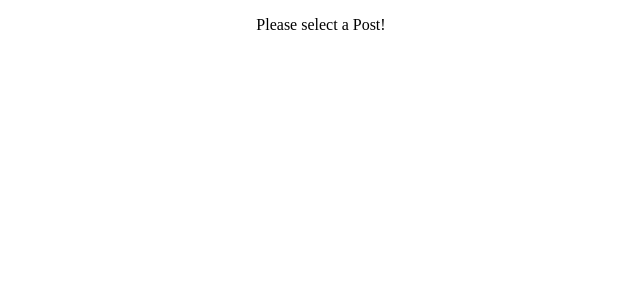
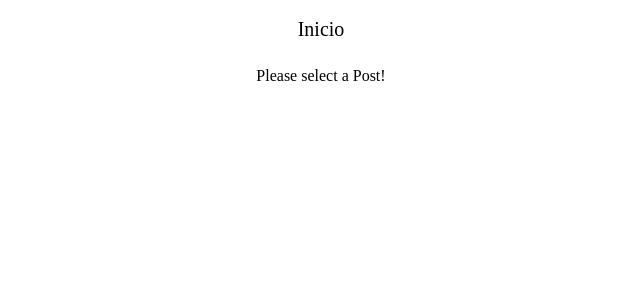
Before and after one commit to Victor2752/codeChallengeEntrevistaReact, a React (Create React App) app in the folder desafioentrevista/: page /1 in a window 1280 px wide. Shown: the top 300 px of the page, without its empty margins (319-959 px from the left). Built offline with nearby package versions, Linux system fonts and the light colour scheme; no server answers.

Commit message:
criação de um header
foi criado um com um link que nos permite voltar para a pagina inicial

```diff
--- a/desafioentrevista/src/pages/Blog.css
+++ b/desafioentrevista/src/pages/Blog.css
@@ -1,6 +1,20 @@
 .Blog a {
     text-decoration: none;
     color: black;
+}
+
+.Blog li {
+    display: inline-block;
+    margin: 10px;
+    font-size: 20px;
+}
+
+.Blog ul {
+    list-style: none;
+    margin: 0;
+    padding: 0;
+    width: 100%;
+    text-align: center;
 }
 
 .Blog a:hover,
--- a/desafioentrevista/src/pages/Blog.js
+++ b/desafioentrevista/src/pages/Blog.js
@@ -1,6 +1,6 @@
 import React, {Component} from 'react';
 
-import { Route } from 'react-router-dom';
+import { Route, NavLink } from 'react-router-dom';
 import Posts from './Posts/Posts';
 import FullPost from './FullPost/FullPost'
 
@@ -10,6 +10,14 @@ class Blog extends Component {
     render(){
         return(
             <div className='Blog'>
+
+                <header>
+                    <nav>
+                        <ul>
+                            <li><NavLink to="/" exact>Inicio</NavLink></li>
+                        </ul>
+                    </nav>
+                </header>
                 <Route path="/" exact component={Posts} />
                 <Route path='/:id' exact component={FullPost} />
             </div>
```
